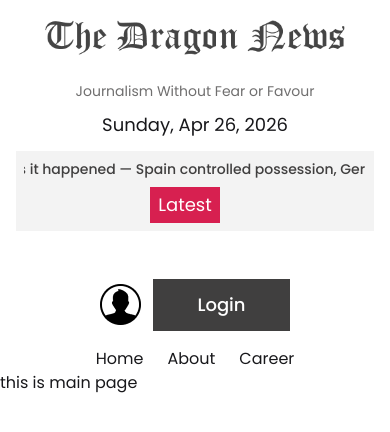
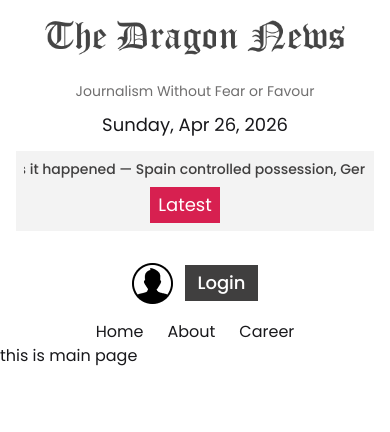
Before and after one commit to tfshorifulislam/dragon-news, a Next.js app: page / in a window 390 px wide. Shown: the top 432 px of the page. Built offline with nearby package versions, Linux system fonts and the light colour scheme.

Commit message:
navbar responsive class update

```diff
--- a/src/components/navbar/Navbar.jsx
+++ b/src/components/navbar/Navbar.jsx
@@ -19,9 +19,9 @@ const Navbar = () => {
                     </li>
                 </ul>
             </div>
-            <div className='flex justify-center items-center gap-3 mb-4 md:mb-0 mt-7 md:mt-0'>
+            <div className='flex justify-center items-center gap-3 mb-4 md:mb-0 mt-3 md:mt-0'>
                 <Image src={avatar} weidth={41} height={41} alt='avatar' />
-                <button className='bg-[#403F3F] font-medium md:font-semibold text-lg  md:text-xl text-white py-3 px-11'>
+                <button className='bg-[#403F3F] font-medium md:font-semibold text-lg  md:text-xl text-white py-1 md:py-3 px-3 md:px-11'>
                     Login
                 </button>
             </div>
```
